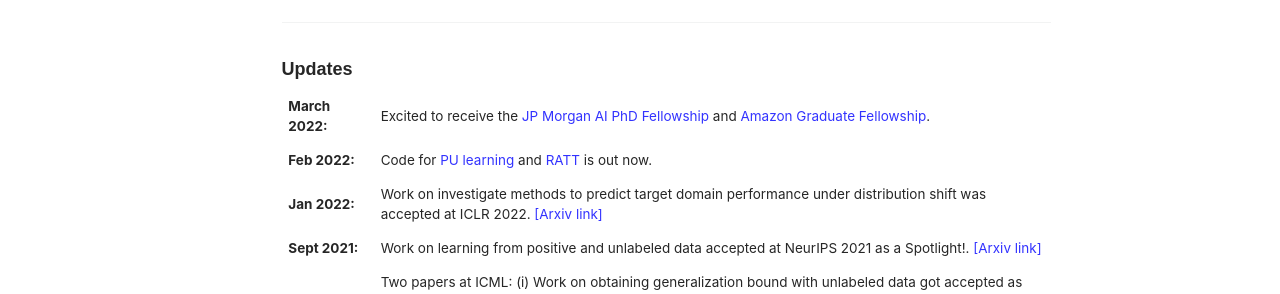
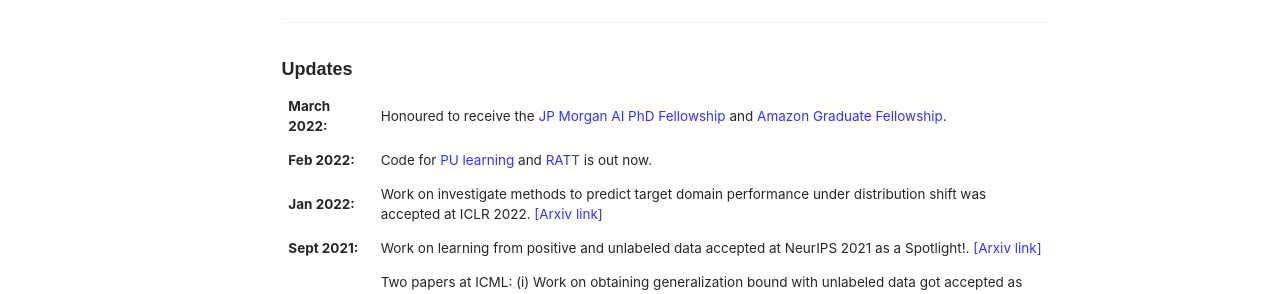
Before and after one commit to saurabhgarg1996/saurabhgarg1996.github.io, a Jekyll site: the page built from _pages/about.md, in a window 1280 px wide and 995 px high. Shown: the part 467-761 px from the top of the window. Built offline with Jekyll 4.4.1, drawn with Linux system fonts in a browser that asks for light colours; some web fonts are replaced.

Commit message:
Fellowship updates

```diff
--- a/_pages/about.md
+++ b/_pages/about.md
@@ -32,7 +32,7 @@ table, tr, td {
        <col span="1" style="width: 88%;">
 </colgroup>
 
-<tr><td> <b> March 2022:</b> </td> <td> Excited to receive the <a href="https://www.jpmorgan.com/technology/artificial-intelligence/research-awards/phd-fellowship">JP Morgan AI PhD Fellowship</a> and <a href="https://www.amazon.science/academic-engagements/new-amazon-graduate-research-fellows-announced-at-carnegie-mellon">Amazon Graduate Fellowship</a>. </td> </tr>
+<tr><td> <b> March 2022:</b> </td> <td> Honoured to receive the <a href="https://www.jpmorgan.com/technology/artificial-intelligence/research-awards/phd-fellowship">JP Morgan AI PhD Fellowship</a> and <a href="https://www.amazon.science/academic-engagements/new-amazon-graduate-research-fellows-announced-at-carnegie-mellon">Amazon Graduate Fellowship</a>. </td> </tr>
 <tr><td> <b> Feb 2022:</b> </td> <td> Code for <a href="https://github.com/acmi-lab/PU_learning">PU learning</a> and <a href="https://github.com/acmi-lab/RATT_generalization_bound">RATT</a> is out now.</td></tr>
 <tr><td> <b> Jan 2022:</b> </td> <td> Work on investigate methods to predict target domain performance under distribution shift was accepted at ICLR 2022. <a href="https://arxiv.org/abs/2201.04234">[Arxiv link]</a></td></tr>
 <tr><td> <b> Sept 2021:</b> </td> <td> Work on learning from positive and unlabeled data accepted at NeurIPS 2021 as a Spotlight!. <a href="https://arxiv.org/abs/2111.00980">[Arxiv link]</a></td></tr>
```
